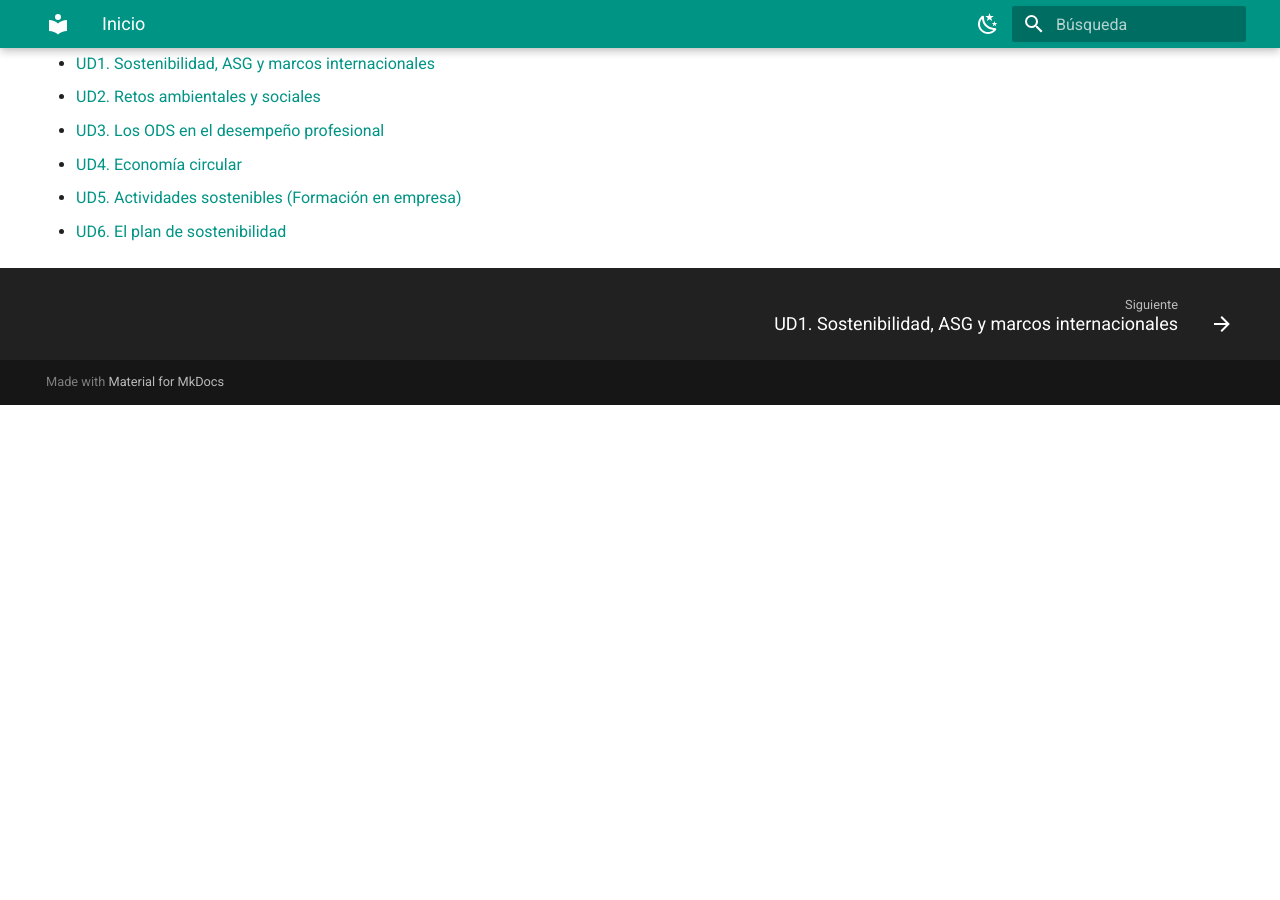
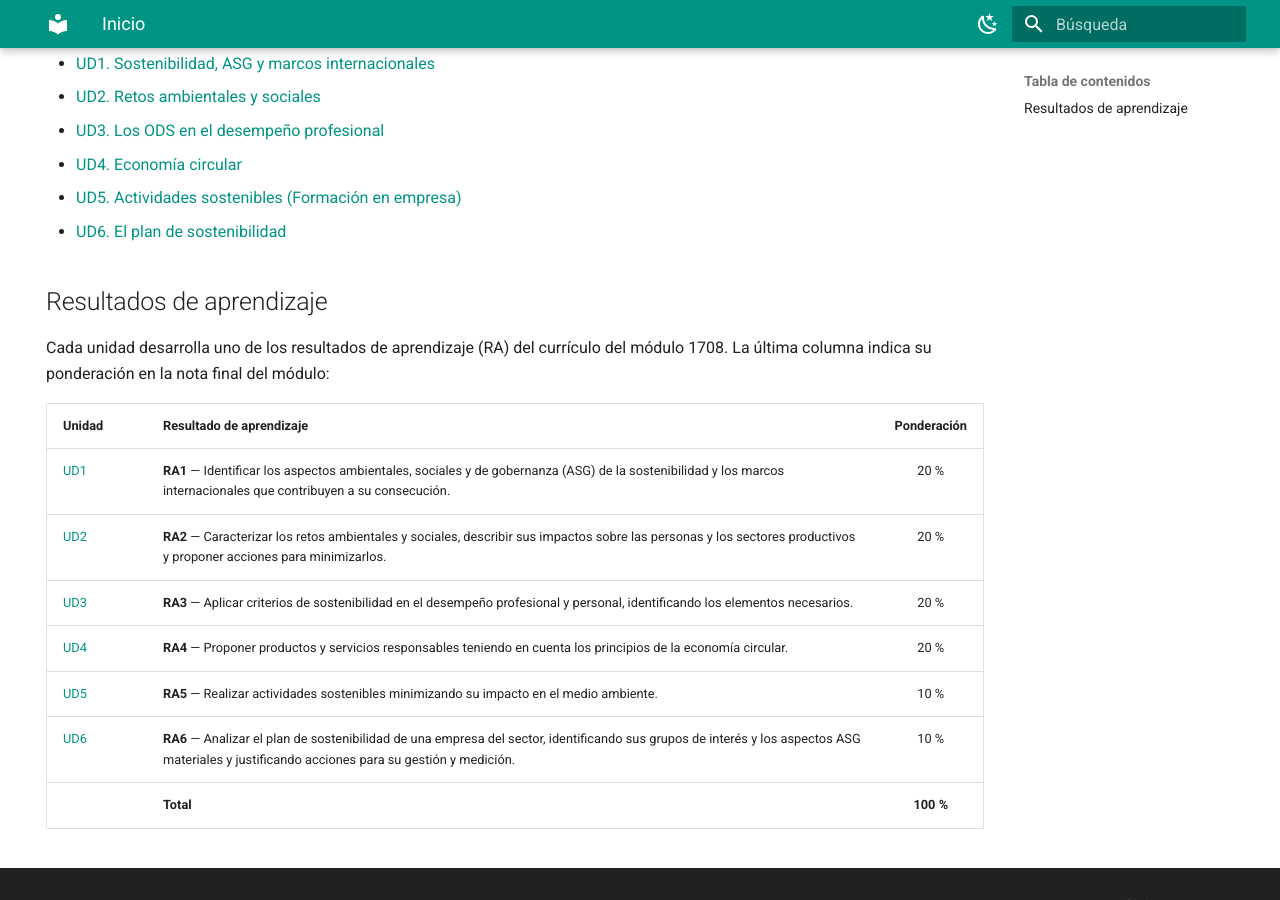
Before and after one commit to angelabserrano/sostenibilidad, an MkDocs documentation site: the page built from docs/index.md, in a window 1280 px wide and 900 px high, scrolled down 680 px. Built offline with MkDocs 1.6.1 and Material for MkDocs 9.7.7, drawn with Linux system fonts in a browser that asks for light colours; before the commit the page ends 1085 px from its top, so only the background shows below that.

Commit message:
Portada: añade apartado de resultados de aprendizaje con ponderación
Mantiene la lista de unidades como estaba y añade después una tabla
UD -> RA con la ponderación de cada RA en la nota final (RA1-RA4 20%,
RA5-RA6 10%, total 100%).

Co-Authored-By: Claude Sonnet 5 <noreply@anthropic.com>
Claude-Session: https://claude.ai/code/session_01LQP6H9wLL31fbYRFFkaEur

```diff
--- a/docs/index.md
+++ b/docs/index.md
@@ -15,3 +15,17 @@ Estas unidades didácticas acompañan, semana a semana, a los contenidos técnic
 - [UD4. Economía circular](ud4.md)
 - [UD5. Actividades sostenibles (Formación en empresa)](ud5.md)
 - [UD6. El plan de sostenibilidad](ud6.md)
+
+## Resultados de aprendizaje
+
+Cada unidad desarrolla uno de los resultados de aprendizaje (RA) del currículo del módulo 1708. La última columna indica su ponderación en la nota final del módulo:
+
+| Unidad | Resultado de aprendizaje | Ponderación |
+| --- | --- | :---: |
+| [UD1](ud1.md) | **RA1** — Identificar los aspectos ambientales, sociales y de gobernanza (ASG) de la sostenibilidad y los marcos internacionales que contribuyen a su consecución. | 20 % |
+| [UD2](ud2.md) | **RA2** — Caracterizar los retos ambientales y sociales, describir sus impactos sobre las personas y los sectores productivos y proponer acciones para minimizarlos. | 20 % |
+| [UD3](ud3.md) | **RA3** — Aplicar criterios de sostenibilidad en el desempeño profesional y personal, identificando los elementos necesarios. | 20 % |
+| [UD4](ud4.md) | **RA4** — Proponer productos y servicios responsables teniendo en cuenta los principios de la economía circular. | 20 % |
+| [UD5](ud5.md) | **RA5** — Realizar actividades sostenibles minimizando su impacto en el medio ambiente. | 10 % |
+| [UD6](ud6.md) | **RA6** — Analizar el plan de sostenibilidad de una empresa del sector, identificando sus grupos de interés y los aspectos ASG materiales y justificando acciones para su gestión y medición. | 10 % |
+| | **Total** | **100 %** |
```
